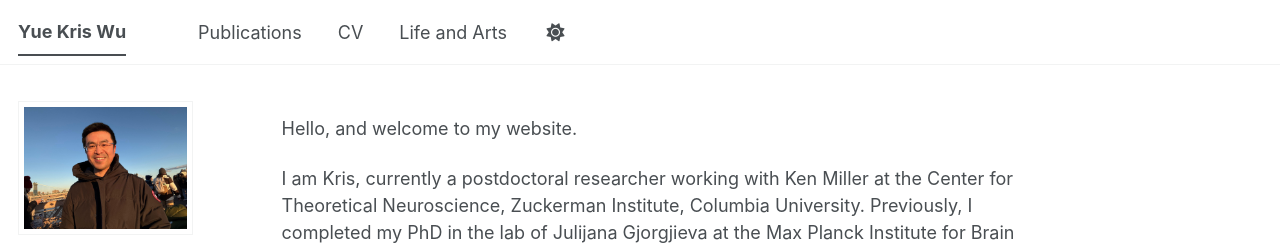
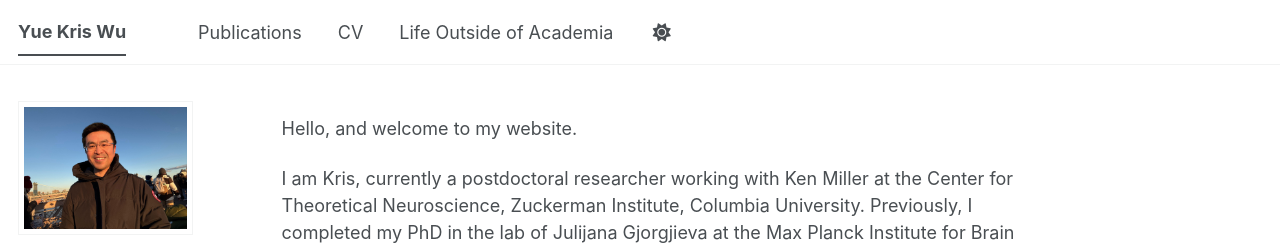
Before and after one commit to yuekriswu/yuekriswu.github.io, a Jekyll site: the page built from _pages/about.md, in a window 1280 px wide. Shown: the top 245 px of the page. Built offline with Jekyll 4.4.1, drawn with Linux system fonts in a browser that asks for light colours; some web fonts are replaced; a script bundle is joined from its source files by our own code; library files that are not in the unit come from our copies.

Commit message:
Update navigation.yml

```diff
--- a/_data/navigation.yml
+++ b/_data/navigation.yml
@@ -26,7 +26,7 @@ main:
   - title: "CV"
     url: /cv/
 
-  - title: "Life and Arts"
+  - title: "Life Outside of Academia"
     url: /teaching/
 
   # - title: "CV"
```
